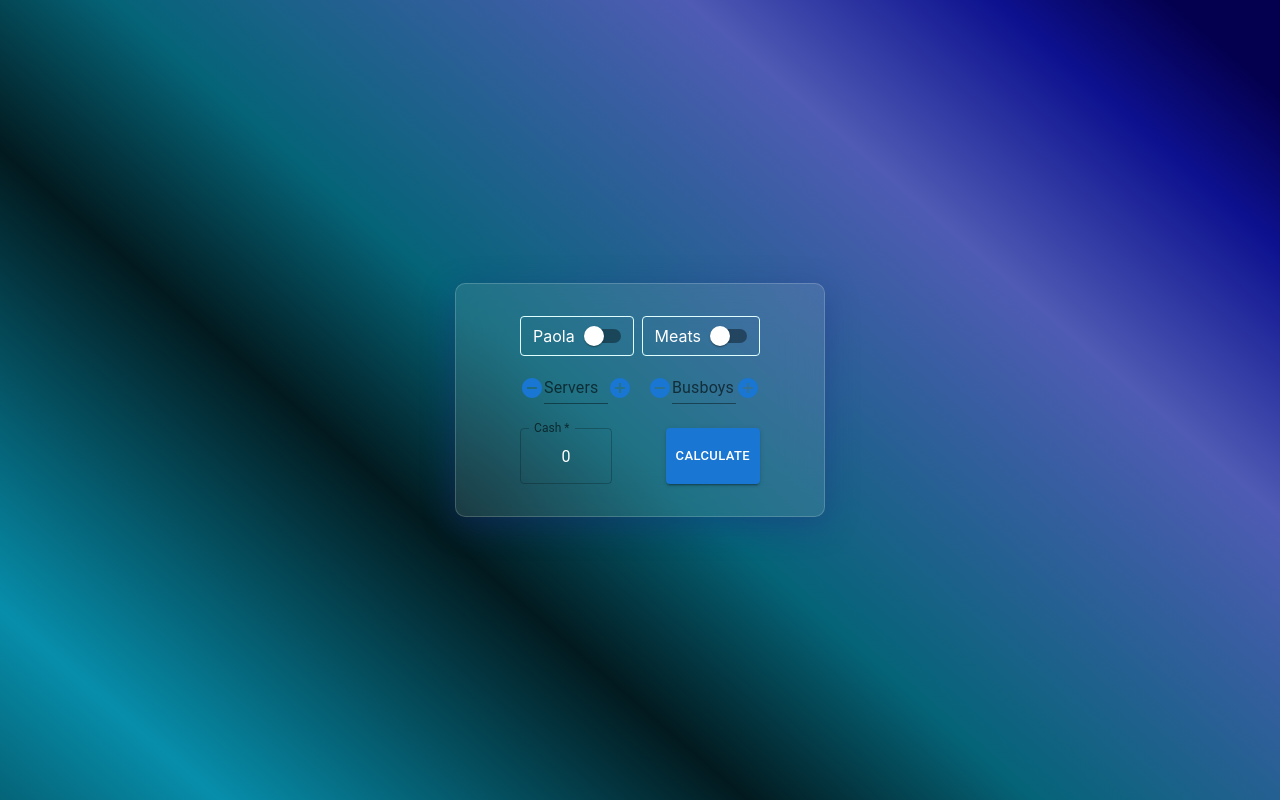
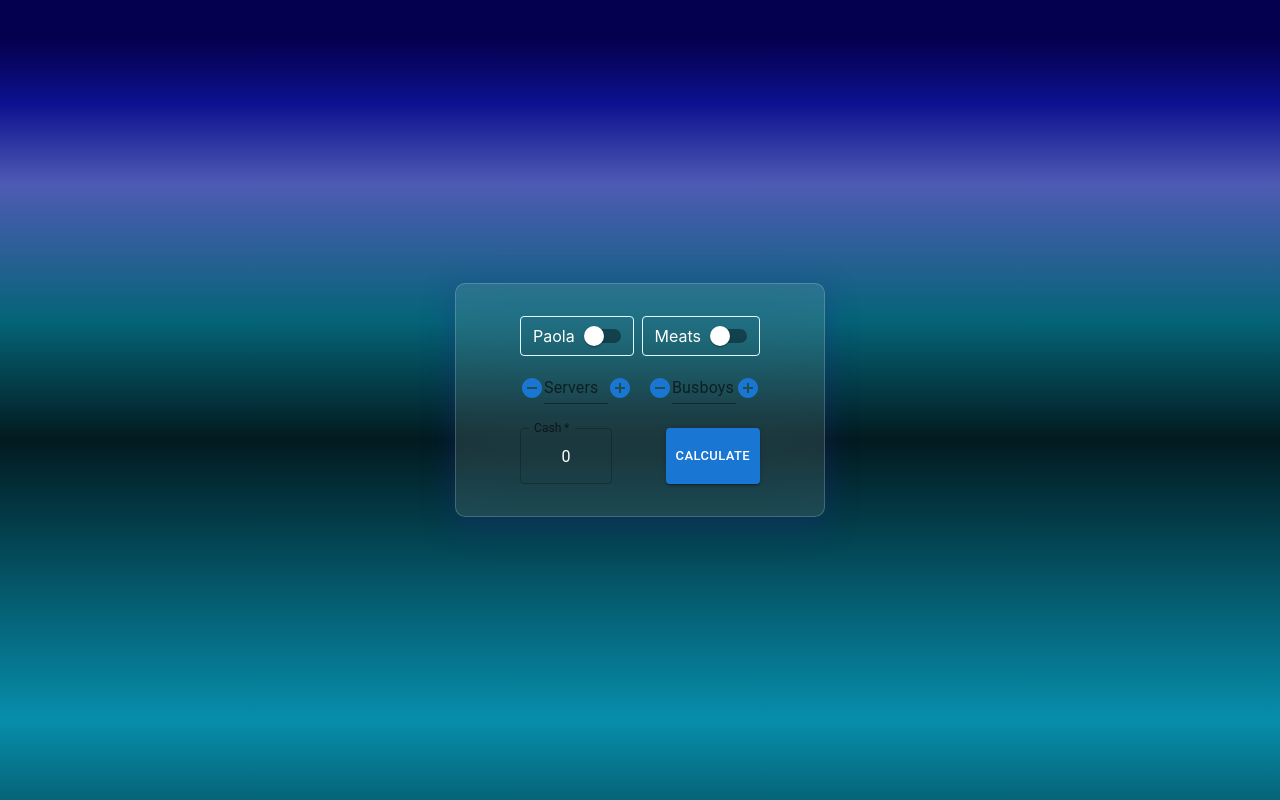
Before and after one commit to squireaintready/mizumi-calculator, a React (Create React App) app: page / in a window 1280 px wide. Built offline with nearby package versions, Linux system fonts and the light colour scheme.

Commit message:
updated gradient background

```diff
--- a/src/App.css
+++ b/src/App.css
@@ -5,7 +5,9 @@
 .App{
   height: 100vh;
   background: rgb(4,0,79);
-background: linear-gradient(221deg, rgba(4,0,79,1) 5%, rgba(13,17,143,1) 13%, rgba(79,91,180,1) 27%, rgba(5,100,120,1) 53%, rgba(2,26,31,1) 66%, rgba(7,142,171,1) 90%, rgba(5,100,120,1) 100%);
+background: linear-gradient(180deg, rgba(4,0,79,1) 5%, rgba(13,17,143,1) 13%, rgba(79,91,180,1) 23%, rgba(5,100,120,1) 40%, rgba(2,26,31,1) 55%, rgba(7,142,171,1) 90%, rgba(5,100,120,1) 100%);
+  /* background: rgb(4,0,79); */
+/* background: linear-gradient(221deg, rgba(4,0,79,1) 5%, rgba(13,17,143,1) 13%, rgba(79,91,180,1) 27%, rgba(5,100,120,1) 53%, rgba(2,26,31,1) 66%, rgba(7,142,171,1) 90%, rgba(5,100,120,1) 100%); */
 
 
   /* background: rgb(24,17,145); */
```
